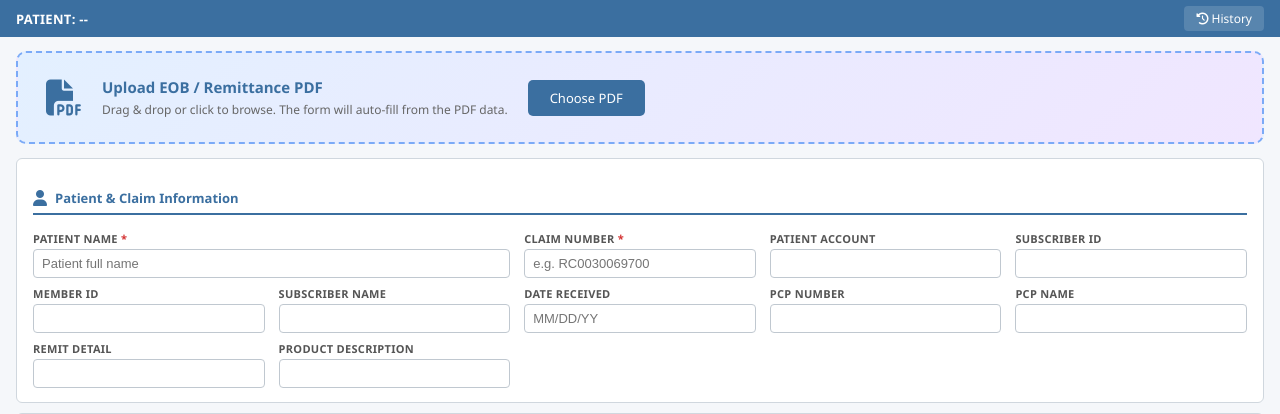
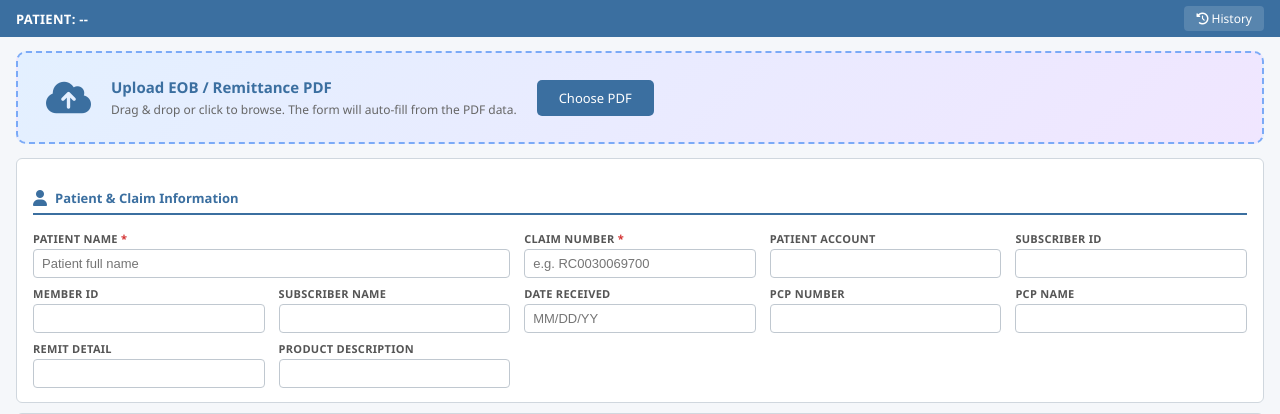
Before and after one commit to ShivamChaudhary20/flask-pdf-parser, a Flask app: page / in a window 1280 px wide. Shown: the top 414 px of the page. Run offline with Flask 3, Linux system fonts and the light colour scheme.

Commit message:
Fix upload icon: use fa-cloud-arrow-up instead of fa-file-pdf

```diff
--- a/templates/index.html
+++ b/templates/index.html
@@ -19,7 +19,7 @@
 
     <!-- ===== PDF Upload ===== -->
     <div class="upload-section" id="uploadArea">
-        <div class="upload-icon"><i class="fa-solid fa-file-pdf"></i></div>
+        <div class="upload-icon"><i class="fa-solid fa-cloud-arrow-up"></i></div>
         <div class="upload-text">
             <h3>Upload EOB / Remittance PDF</h3>
             <p>Drag &amp; drop or click to browse. The form will auto-fill from the PDF data.</p>
```
